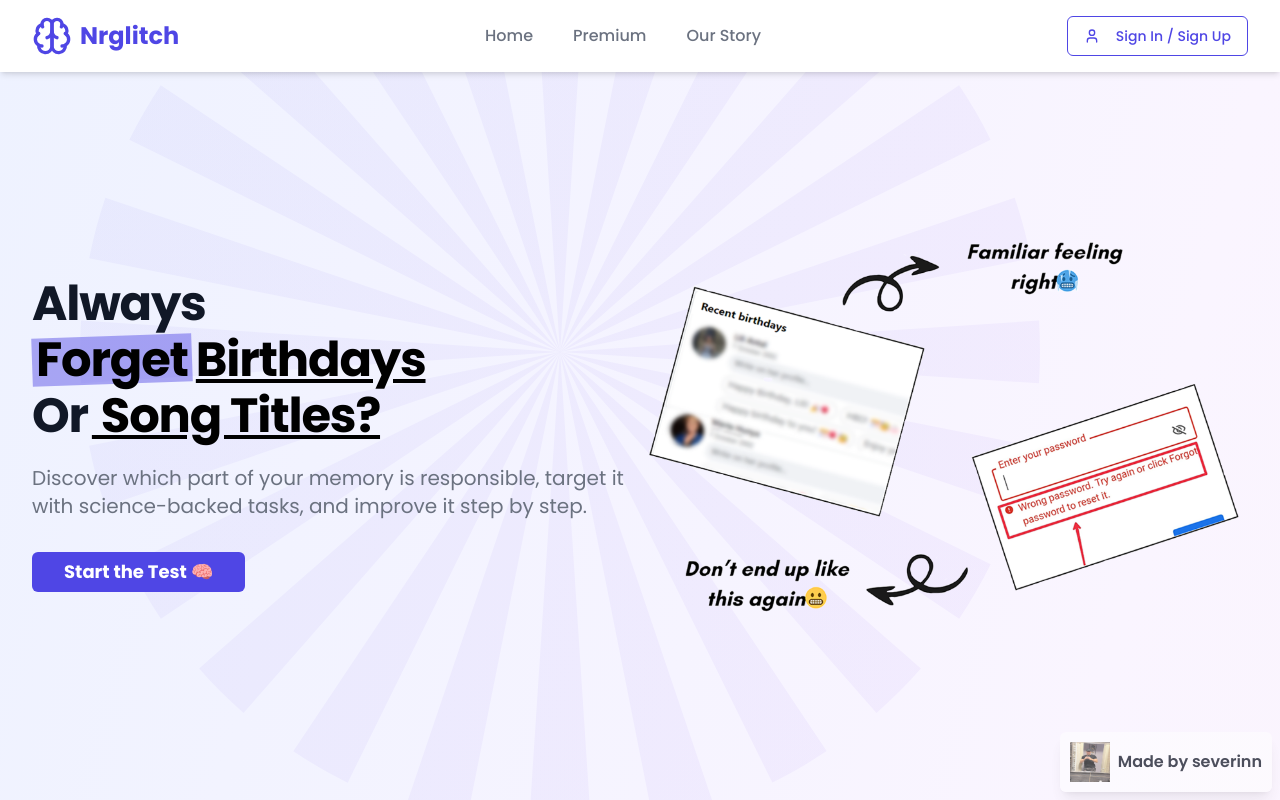
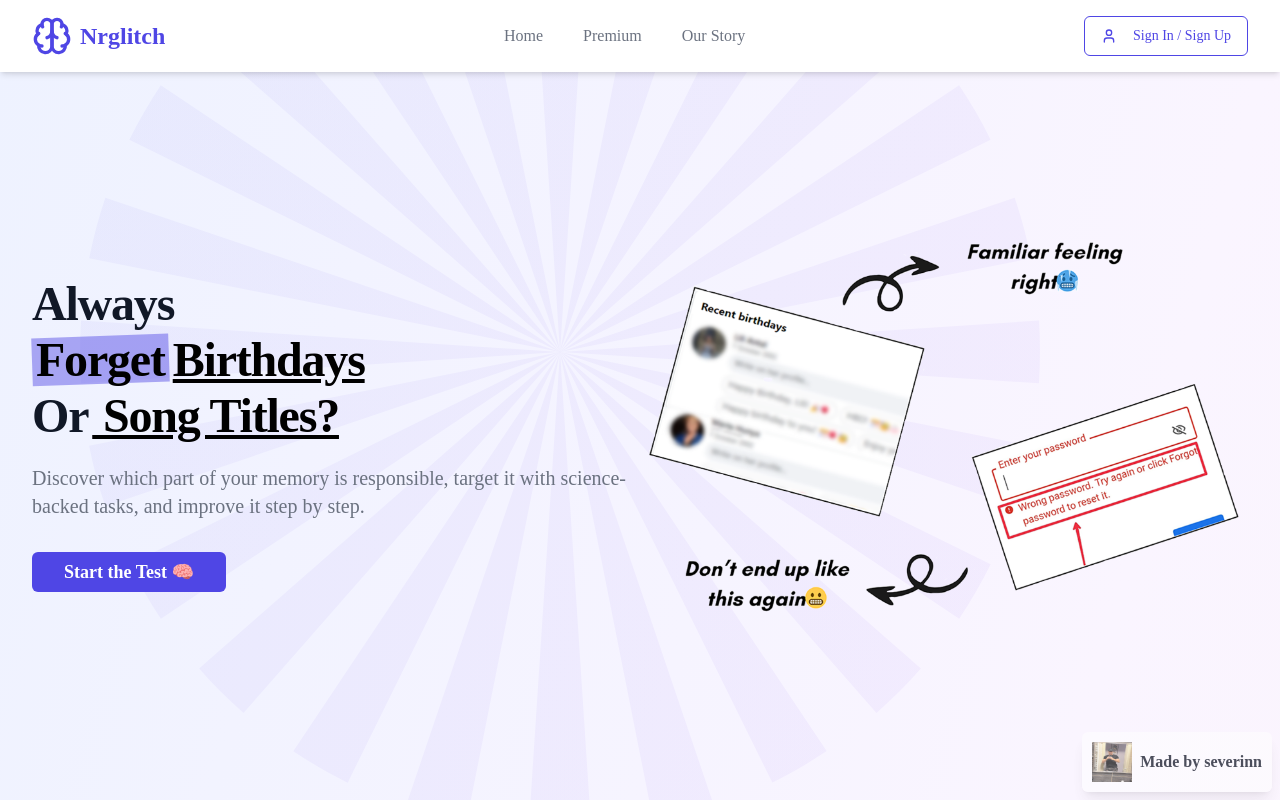
Before and after one commit to severinnhq/memorytest, a Next.js app: page / in a window 1280 px wide. Shown: the top 800 px of the page. Built offline with nearby package versions, Linux system fonts and the light colour scheme.

Commit message:
Update tailwind.config.ts

```diff
--- a/tailwind.config.ts
+++ b/tailwind.config.ts
@@ -20,7 +20,7 @@ const config: Config = {
     },
     extend: {
       fontFamily: {
-        sans: ['var(--font-poppins)', ...fontFamily.sans],
+        sans: ['var(--font-montserrat)', ...fontFamily.sans],
       },
       colors: {
         border: "hsl(var(--border))",
```
